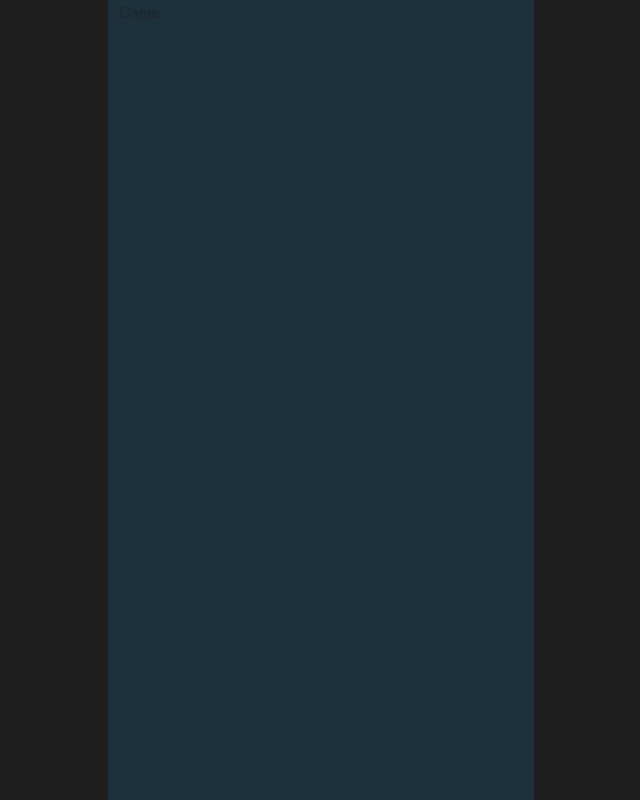
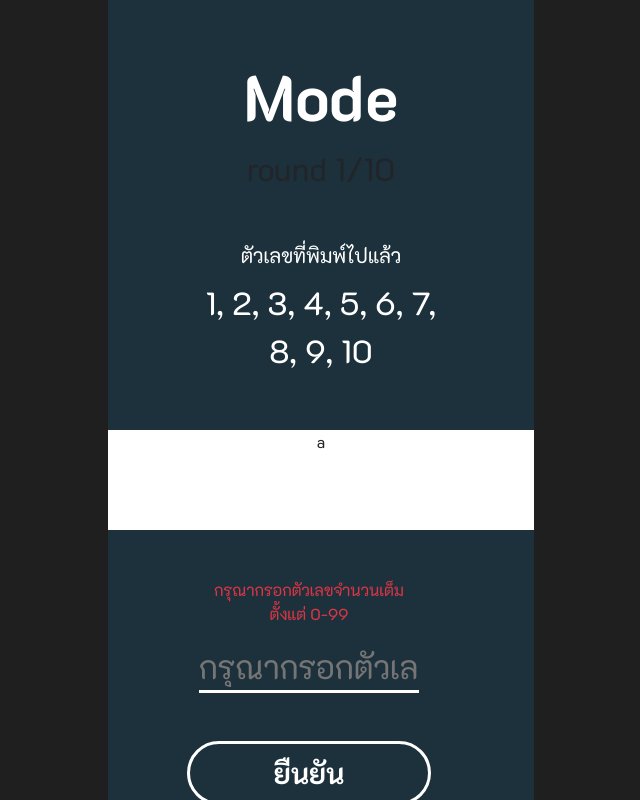
Before and after one commit to AnemoneTK/React-TenAnswers-V.2, a React (Vite) app: page /game in a window 1280 px wide. Shown: the whole page, without its empty margins (319-959 px from the left). Built offline with nearby package versions, Linux system fonts and the light colour scheme; the HTML template or start-up script is replaced by a standard one.

Commit message:
[CREATE]-create game page

```diff
--- /dev/null
+++ b/src/components/Game/Game.css
@@ -0,0 +1,21 @@
+.mode {
+    color: var(--white);
+    font-weight: 700;
+    font-size: 4rem;
+}
+
+.showTxt{
+    font-size: 2rem;
+}
+
+.showValue{
+    min-height:  100px;
+    height: auto;
+}
+.num-input {
+    all: unset;
+    font-size: 2rem;
+    color: var(--white);
+    background-color: transparent;
+    border-bottom: 3px solid var(--white);
+}
--- a/src/components/Game/Game.jsx
+++ b/src/components/Game/Game.jsx
@@ -1,5 +1,49 @@
+import Button from "../Button/Button";
+import "./Game.css";
+// import { useState } from "react";
+
 function Game() {
-  return <>Game</>;
+  // const [count, setCount] = useState(1);
+  // const [randomNum, setRandomNum] = useState(0);
+  // setRandomNum(Math.floor(Math.random(100)))
+
+  return (
+    <>
+      <div className="mode row justify-content-center mt-5">Mode</div>
+      <div className="row justify-content-center fs-2 mb-5">round 1/10</div>
+      <div className="showInput row d-flex flex-column justify-content-center align-items-center">
+        <div className="row col-12 justify-content-center text-white fs-5">
+            ตัวเลขที่พิมพ์ไปแล้ว
+        </div>
+        <div className="showTxt row col-8 justify-content-center text-center text-white text-wrap mx-4 my-2">
+          1, 2, 3, 4, 5, 6, 7, 8, 9, 10
+        </div>
+      </div>
+      <div className="row my-5">
+        <div className="showValue col-12 bg-white text-center"> a</div>
+      </div>
+
+      {/* <div className="button-container w-100 h-20 d-flex flex-column justify-content-start align-items-center"> */}
+      <div className="row col-12 justify-content-center">
+        <div className="row col-8 justify-content-center">
+          <div className="hint-box row col-12 text-center">
+            <p id="hint" className="hint text-danger">
+              กรุณากรอกตัวเลขจำนวนเต็มตั้งแต่ 0-99
+            </p>
+          </div>
+          <div className="row col-12">
+            <input
+              type="text"
+              id="num-input"
+              className="num-input row w-100 text-center mb-5"
+              placeholder="กรุณากรอกตัวเลข"
+            />
+          </div>
+          <Button textValue="ยืนยัน" type="White" />
+        </div>
+      </div>
+    </>
+  );
 }
 
 export default Game;
--- a/src/components/ModeBtn/ModeBtn.jsx
+++ b/src/components/ModeBtn/ModeBtn.jsx
@@ -2,9 +2,12 @@ import { Link } from "react-router-dom";
 import "./ModeBtn.css";
 
 function ModeBtn(props) {
+
+  const id = props.mode
+
   return (
     <>
-        <Link to="/game"
+        <Link to={`/game:${id}`}
           className={`${props.mode} col-12 d-flex justify-content-center align-items-center`}
         >
           <h1 className="col-10 py-4 text text-center fw-bolder m-0">
```
